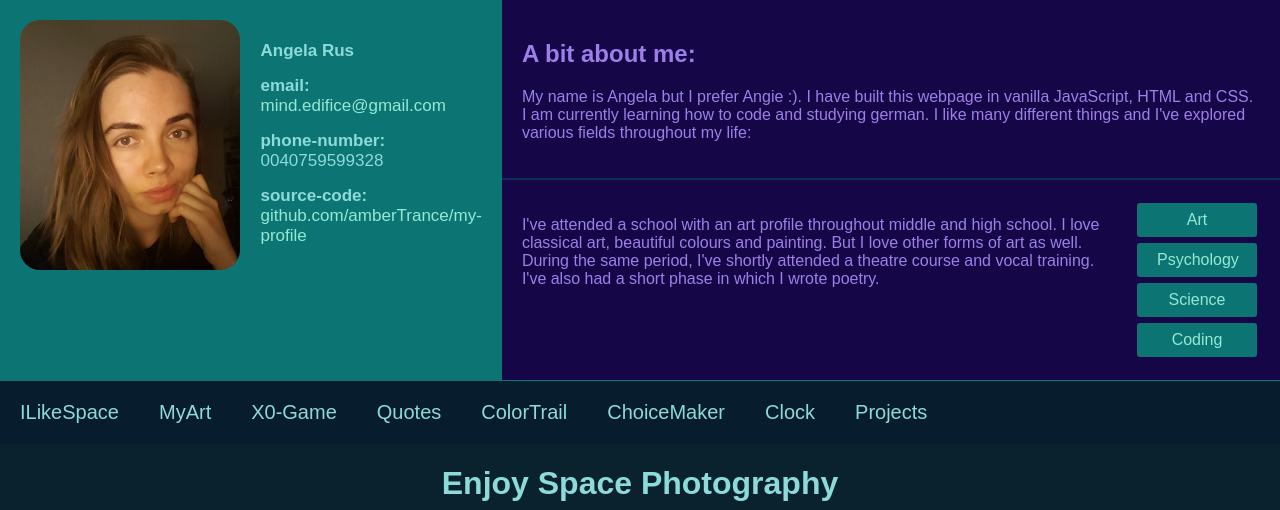
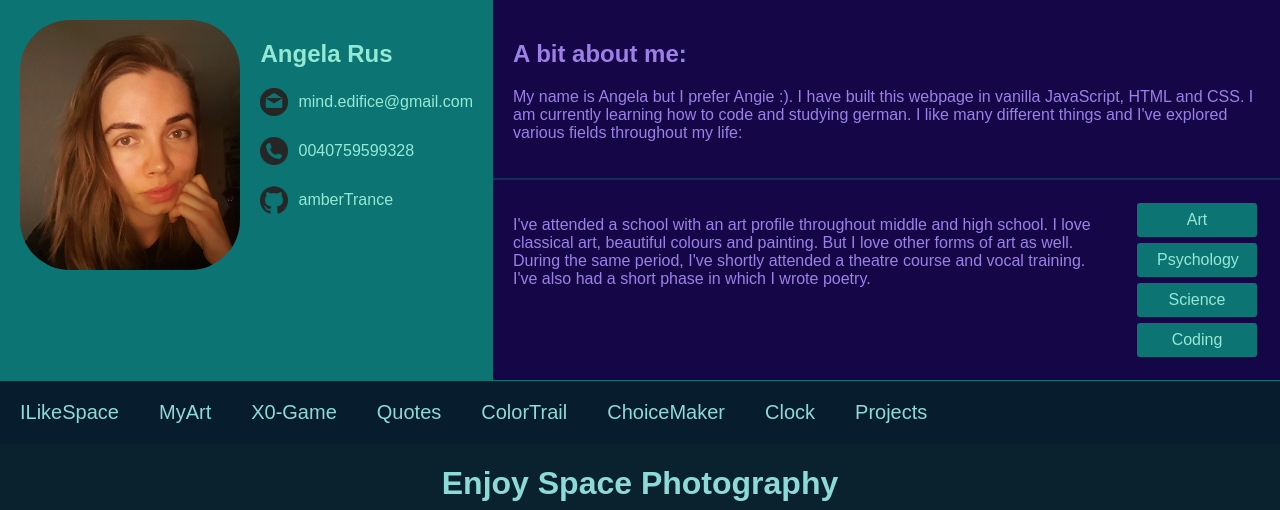
Before and after one commit to amberTrance/my-profile, a PHP site: page / in a window 1280 px wide. Shown: the top 510 px of the page. Run offline with PHP 8.4, Linux system fonts and the light colour scheme; some libraries are stand-ins or nearby versions; some web fonts are replaced.

Commit message:
Added contact icons and modified portrait picture

```diff
--- a/index.html
+++ b/index.html
@@ -25,18 +25,38 @@
             <div class="about">
                 <!-- Self Portrait -->
                 <div class="section">
-                    <img class="profilePicture" src="img/profile.jpg" alt="profile picture">
+                    <img
+                        class="profilePicture"
+                        src="img/profile.jpg"
+                        alt="profile picture">
                 </div>
                 <!-- About details -->
                 <div class="section">
-                    <ul>
-                        <li><span>Angela Rus</span></li>
-                        <li><span>email: </span>
-                            <a href="mailto:mind.edifice@gmail.com"> mind.edifice@gmail.com </a>
-                        </li>
-                        <li><span>phone-number: </span> 0040759599328</li>
-                        <li><span>source-code: </span><a href="https://github.com/amberTrance/my-profile" target="_blank">github.com/amberTrance/my-profile</a></li>
-                    </ul>
+                    <h2>Angela Rus</h2>
+                    <div class="contact">
+                        <img
+                            src="img/email.png"
+                            alt="email icon"
+                            class="icon">
+
+                        <a href="mailto:mind.edifice@gmail.com">mind.edifice@gmail.com</a>
+                    </div>
+                    <div class="contact">
+                        <img
+                            src="img/phone.png"
+                            alt="phone icon"
+                            class="icon">
+                        <p>0040759599328</p>
+                    </div>
+                        <div class="contact">
+                            <img
+                            src="img/github.png"
+                            alt="github icon"
+                            class="icon">
+
+                        <a href="https://github.com/amberTrance/my-profile"
+                            target="_blank">amberTrance</a>
+                    </div>
                 </div>
             </div>
         </div>
--- a/styles.css
+++ b/styles.css
@@ -7,7 +7,7 @@ body {
 
 a {
     text-decoration: none;
-    color:rgb(148, 233, 212)
+    color:rgb(148, 233, 212);
 }
 
 h1 {
@@ -29,7 +29,7 @@ h1 {
 
 .profilePicture {
     height: 250px;
-    border-radius: 20px;
+    border-radius: 50px;
 }
 
 .section ul {
@@ -68,6 +68,10 @@ h1 {
     margin: 0px;
     padding: 20px;
     border-bottom: 2px rgba(13, 116, 116, 0.363) solid;
+}
+
+.about h2 {
+    color:rgb(148, 233, 212);
 }
 
 .hobbies {
@@ -142,6 +146,19 @@ button:focus {
     background-color: rgba(100, 100, 100, 0.171);
 }
 
+.icon {
+    width: 28px;
+    height: 28px;
+    margin-right: 10px;
+}
+
+.contact {
+    display: flex;
+    align-items: center;
+    color:rgb(148, 233, 212);
+    margin-bottom: 10px;
+}
+
 @media (max-width: 1024px) {
     .about {
         flex-direction: column;
```
Also changed, not shown: img/email.png (added), img/github.png (added), img/phone.png (added), img/profile.jpg.
